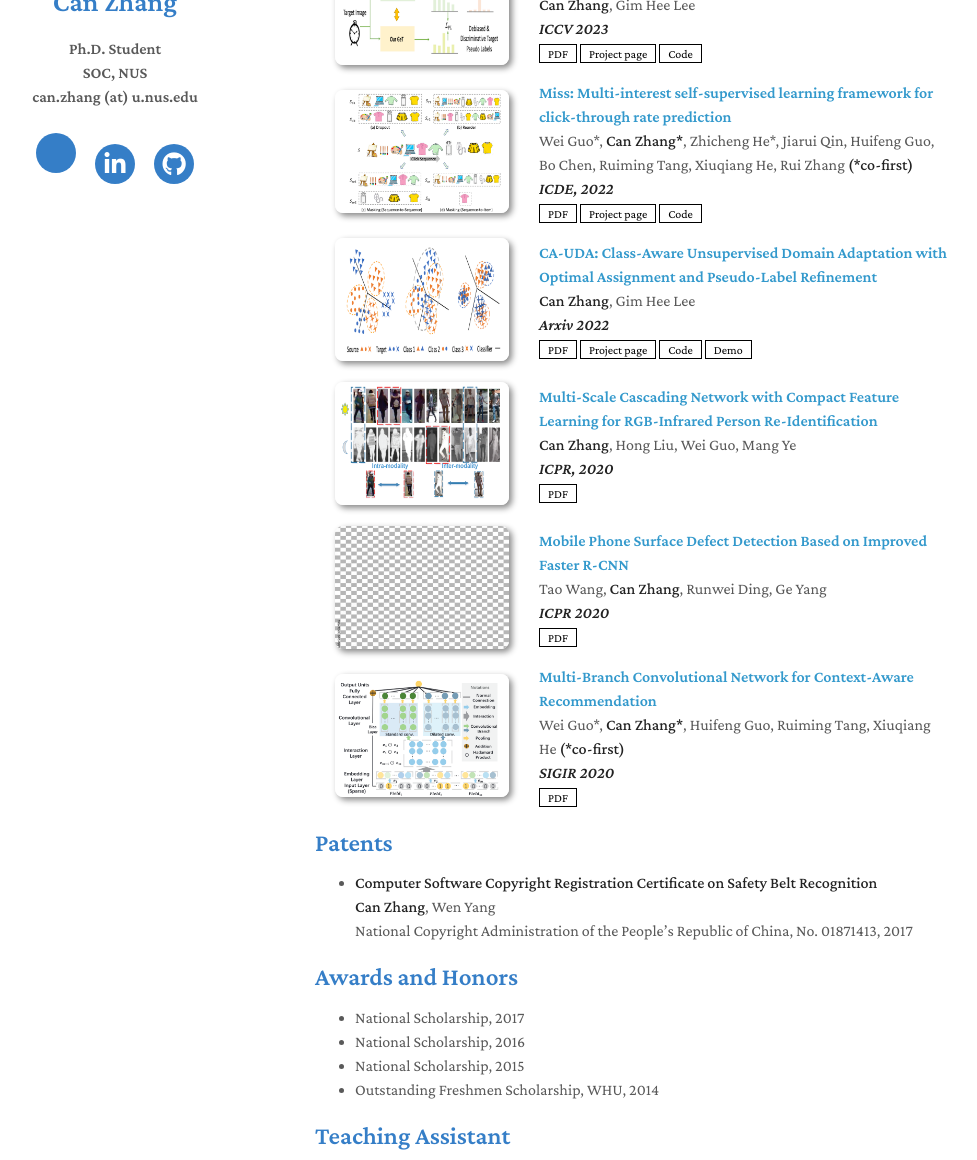
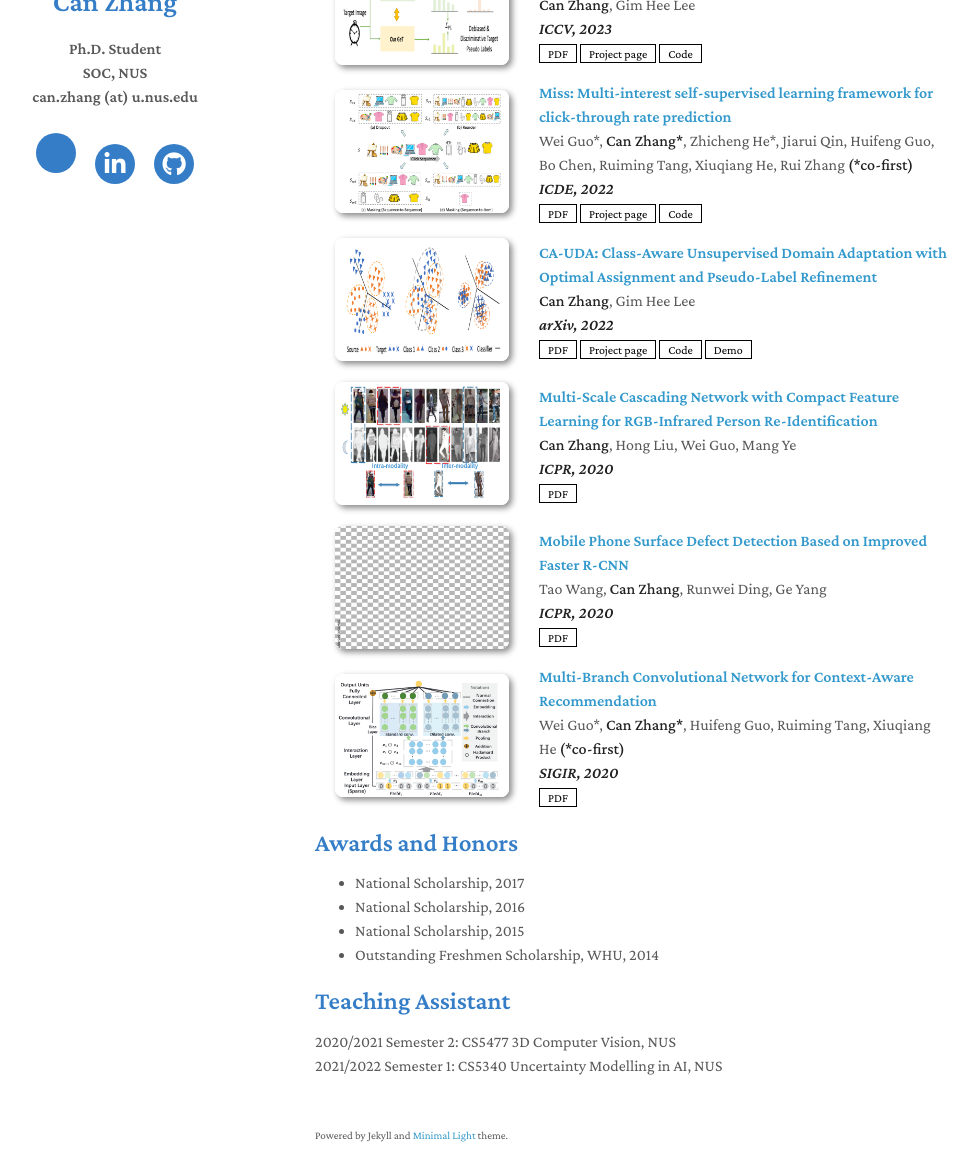
Before and after one commit to lulusindazc/can-zhang, a Jekyll site: the page built from index.md, in a window 1280 px wide and 1400 px high, scrolled down 589 px. Shown: the part 240-1400 px from the top of the window, without its empty margins (155-1132 px from the left). Built offline with Jekyll 4.4.1, drawn with Linux system fonts in a browser that asks for light colours; nearby versions of some CDN libraries; a style sheet for code colours, icons or effects is not loaded; our own code applies the rules of GitHub Pages for plain Markdown files.

Commit message:
Initial commit

```diff
--- a/index.md
+++ b/index.md
@@ -50,7 +50,7 @@ My research interests lie broadly in the field of computer vision (CV), machine
   <div id="podia_3d" class="col-sm-9" style="position: relative;width: 100%;padding-right: 15px;padding-left: 20px;">
       <div class="title"><a href="======">GeT: Generative Target Structure Debiasing for Domain Adaptation</a></div>
       <div class="author"><strong>Can Zhang</strong>, Gim Hee Lee</div>
-      <div class="periodical"><em><strong>ICCV 2023</strong></em>
+      <div class="periodical"><em><strong>ICCV, 2023</strong></em>
       </div>
     <div class="links">
       <a href="======" class="btn btn-sm z-depth-0" role="button" target="_blank" style="font-size:12px;">PDF</a>
@@ -91,7 +91,7 @@ My research interests lie broadly in the field of computer vision (CV), machine
   <div id="datid_3d" class="col-sm-9" style="position: relative;width: 100%;padding-right: 15px;padding-left: 20px;">
       <div class="title"><a href="https://arxiv.org/pdf/2205.13579.pdf">CA-UDA: Class-Aware Unsupervised Domain Adaptation with Optimal Assignment and Pseudo-Label Refinement</a></div>
       <div class="author"><strong>Can Zhang</strong>, Gim Hee Lee </div>
-      <div class="periodical"><em><strong>Arxiv 2022</strong></em>
+      <div class="periodical"><em><strong>arXiv, 2022</strong></em>
       </div>
     <div class="links">
       <a href="https://arxiv.org/pdf/2205.13579.pdf" class="btn btn-sm z-depth-0" role="button" target="_blank" style="font-size:12px;">PDF</a>
@@ -131,7 +131,7 @@ My research interests lie broadly in the field of computer vision (CV), machine
   <div id="diffusionclip" class="col-sm-9" style="position: relative;width: 100%;padding-right: 15px;padding-left: 20px;">
       <div class="title"><a href="https://ieeexplore.ieee.org/abstract/document/9412119">Mobile Phone Surface Defect Detection Based on Improved Faster R-CNN</a></div>
       <div class="author">Tao Wang, <strong>Can Zhang</strong>, Runwei Ding, Ge Yang </div>
-      <div class="periodical"><em><strong>ICPR 2020</strong></em>
+      <div class="periodical"><em><strong>ICPR, 2020</strong></em>
       </div>
     <div class="links">
       <a href="https://ieeexplore.ieee.org/abstract/document/9412119" class="btn btn-sm z-depth-0" role="button" target="_blank" style="font-size:12px;">PDF</a>
@@ -148,7 +148,7 @@ My research interests lie broadly in the field of computer vision (CV), machine
   <div id="festa" class="col-sm-9" style="position: relative;width: 100%;padding-right: 15px;padding-left: 20px;">
       <div class="title"><a href="https://dl.acm.org/doi/abs/10.1145/3397271.3401218">Multi-Branch Convolutional Network for Context-Aware Recommendation</a></div>
       <div class="author">Wei Guo*, <strong>Can Zhang*</strong>, Huifeng Guo, Ruiming Tang, Xiuqiang He <strong>(*co-first)</strong> </div>
-      <div class="periodical"><em><strong>SIGIR 2020 </strong></em>
+      <div class="periodical"><em><strong>SIGIR, 2020 </strong></em>
       </div>
     <div class="links">
       <a href="https://papers.nips.cc/paper/2021/file/ceb0595112db2513b9325a85761b7310-Paper.pdf" class="btn btn-sm z-depth-0" role="button" target="_blank" style="font-size:12px;">PDF</a>
@@ -162,7 +162,7 @@ My research interests lie broadly in the field of computer vision (CV), machine
 </ol>
 </div>
 
-
+<!---
 ## Patents
 
 - **Computer Software Copyright Registration Certificate on Safety Belt Recognition**
@@ -170,6 +170,7 @@ My research interests lie broadly in the field of computer vision (CV), machine
   **Can Zhang**, Wen Yang
   <br>
   National Copyright Administration of the People's Republic of China, No. 01871413, 2017
+-->
 
 ## Awards and Honors
 
```
